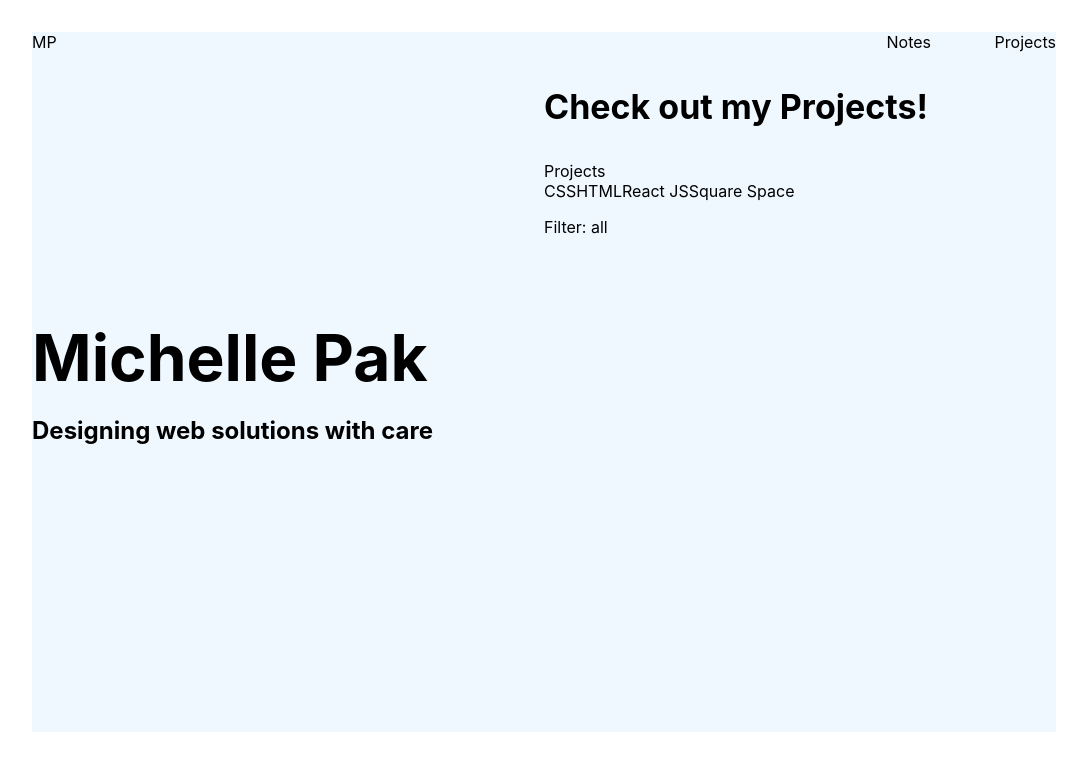
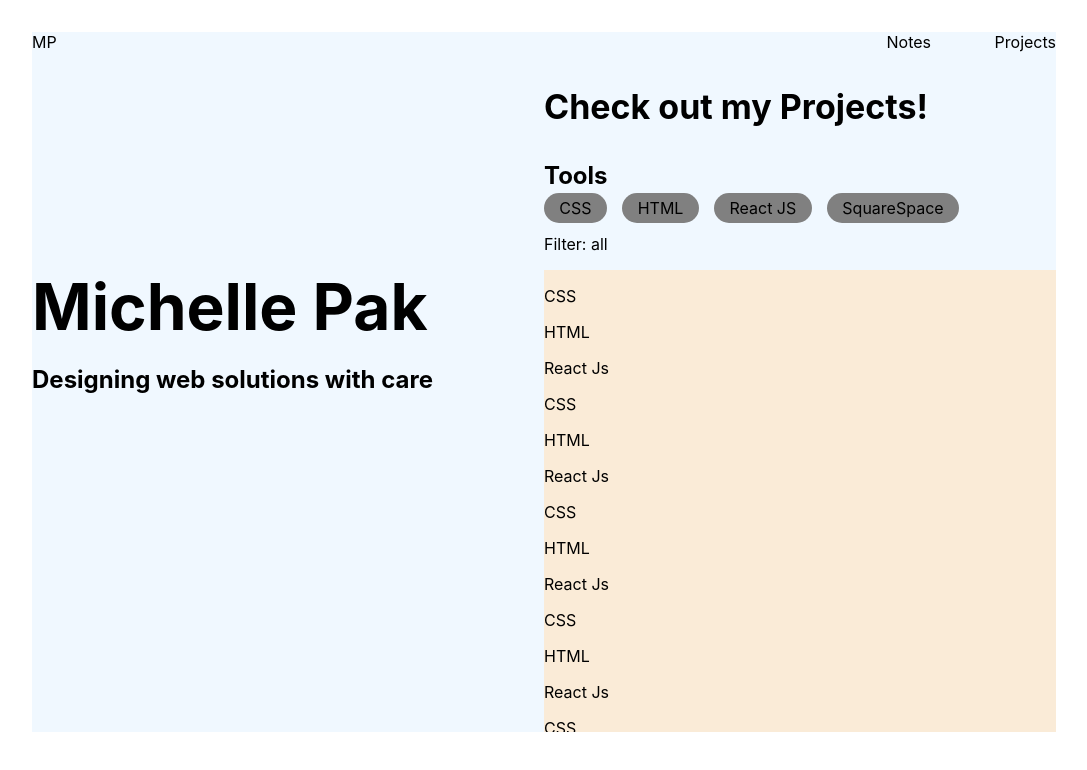
Before and after one commit to MPak9/web_profile, a React (Create React App) app: page / in a window 1280 px wide. Shown: the top 770 px of the page, without its empty margins (96-1183 px from the left). Built offline with nearby package versions, Linux system fonts and the light colour scheme.

Commit message:
Added scrollable feature to Filter list componenent
Need to work on tag click function

```diff
--- a/src/App.css
+++ b/src/App.css
@@ -1,5 +1,10 @@
+:root {
+  --col-background: aliceblue;
+  --col-accent: gray;
+}
+
 .app-container {
-  background-color: aliceblue;
+  background-color: var(--col-background);
   margin-left: 10%;
   margin-right: 10%;
   margin-top: 2.5%;
@@ -23,25 +28,64 @@ h3 {
 
 h4 {
   font-size: 24px;
+  margin-bottom: 8px;
 }
 
 /*
------------------------Double Layout
+----------------------Filter List ---------------------------------------------------------------
+*/
+.tag-filter-bar span {
+  margin-right: 3%;
+  padding: 1% 3% 1% 3%;
+  border-radius: 20px;
+  background-color: var(--col-accent);
+}
+
+.scrollable-container {
+  background-color: antiquewhite;
+}
+
+@media (min-width: 600px) {
+  /* portrait tablets, portrait iPad, e-readers (Nook/Kindle), landscape 800x480 phones (Android) */
+  .scrollable-container {
+    overflow-y: auto;
+    background-color: antiquewhite;
+    padding-bottom: 20%;
+    height: 50vh;
+  }
+}
+
+/*
+-----------------------Double Layout-------------------------------------------------------------
 */
 .double-container {
   display: flex;
-  flex-direction: row;
-  height: 85vh;
+  flex-direction: column;
 }
 .left-double-container {
   flex-basis: 50%;
   display: flex;
   flex-direction: column;
   justify-content: center;
+  padding-bottom: 10%;
+  padding-top: 20%;
 }
 
 .right-double-container {
   flex-basis: 50%;
+}
+
+@media (min-width: 600px) {
+  /* portrait tablets, portrait iPad, e-readers (Nook/Kindle), landscape 800x480 phones (Android) */
+  .double-container {
+    flex-direction: row;
+    height: 85vh;
+    overflow: hidden;
+  }
+  .left-double-container {
+    padding-bottom: 10%;
+    padding-top: 0%;
+  }
 }
 
 /*
--- /dev/null
+++ b/src/Components/Home/FilterList.js
@@ -0,0 +1,45 @@
+import React, { useState } from 'react'
+
+/*
+React Component Filter Tag system for the list of projects and notes on the homepage
+*/
+const FilterList = ({id, listArray}) => {
+
+  const [filter, setFilter] = useState('all');
+
+  const tags = ['CSS', 'HTML', 'React JS', 'SquareSpace' ];
+
+  const handleTag = (tag) => {
+
+
+  }
+
+  return (
+    <div>
+        <h4>{id == 'Notes' ? 'Topics' : id == 'Projects' ? 'Tools' : 'Tools' }</h4>
+        <div className='tag-filter-bar'>
+            {tags.map((tag)=><span onClick={()=>{setFilter(tag)}}>{tag}</span>)}
+        </div>
+
+        <p>Filter: {filter}</p>
+        <div className='scrollable-container'>
+            {listArray.filter((item) => {
+                if(filter == 'all') return true;
+
+                let matches = false;
+                item.tag.forEach((element)=> {
+                    if(element == filter) {
+                        console.log("FILTER: " + filter);
+                        console.log(item.name + " tag: " + element);
+                        return matches = true;
+                    }
+                })
+                return matches;
+
+            }).map((item) => <p>{item.name}</p>)}
+        </div>
+    </div>
+  )
+}
+
+export default FilterList
--- a/src/Components/Home/HomeList.js
+++ b/src/Components/Home/HomeList.js
@@ -1,67 +1,41 @@
 import React, { useState } from 'react'
 import DoubleLayout from './DoubleLayout'
 import { useParams } from 'react-router-dom'
+import FilterList from './FilterList';
 
 //Rendered on the right side of the Double Layout
 //It renders a list of featured projects
 const HomeList = () => {
   let {id} = useParams();
 
-  const [filter, setFilter] = useState('all');
-  const [filteredArray, setFilteredArray] = useState([]);
-
   const projects = [
+    {name:'CSS', tag:['CSS', 'HTML']},
+    {name:'HTML', tag:['HTML', 'CSS']},
+    {name:'React Js', tag:['React JS', 'CSS']},
+    {name:'CSS', tag:['CSS', 'HTML']},
+    {name:'HTML', tag:['HTML', 'CSS']},
+    {name:'React Js', tag:['React JS', 'CSS']},
+    {name:'CSS', tag:['CSS', 'HTML']},
+    {name:'HTML', tag:['HTML', 'CSS']},
+    {name:'React Js', tag:['React JS', 'CSS']},
+    {name:'CSS', tag:['CSS', 'HTML']},
+    {name:'HTML', tag:['HTML', 'CSS']},
+    {name:'React Js', tag:['React JS', 'CSS']},
+    {name:'CSS', tag:['CSS', 'HTML']},
+    {name:'HTML', tag:['HTML', 'CSS']},
+    {name:'React Js', tag:['React JS', 'CSS']},
     {name:'CSS', tag:['CSS', 'HTML']},
     {name:'HTML', tag:['HTML', 'CSS']},
     {name:'React Js', tag:['React JS', 'CSS']},
     {name:'SquareSpace', tag:['SquareSpace']}
   ]
 
-  const handleArrayFilter = (tag, original) => {
-    console.log(filter);
-    if(tag === filter){
-        setFilteredArray( original.filter(tag => {
-            return tag == filter;
-        }));
-
-    }
-    else{
-        setFilteredArray(original);
-    }
-
-}
 
   return (
     <DoubleLayout>
         <h3>{id == 'Notes' ? 'Notes' : id == 'Projects' ? 'Check out my Projects!' : 'Check out my Projects!' }</h3>
-        {id == 'Notes' ? 'Notes' : id == 'Projects' ? 'Projects' : 'Projects' }
-        <div>
-          <span onClick={()=>{setFilter('CSS')}}>CSS</span>
-          <span onClick={()=>{setFilter('HTML')}}>HTML</span>
-          <span onClick={()=>{setFilter('React JS')}}>React JS</span>
-          <span onClick={()=>{setFilter('SquareSpace')}}>Square Space</span>
-        </div>
 
-        <p>Filter: {filter}</p>
-        <div>
-          {projects.filter((proj) =>
-          {
-            let matches = false;
-            proj.tag.forEach((element)=>
-            {
-              if(element == filter) {
-                console.log("FILTER: " + filter);
-                console.log(proj.name + " tag: " + element);
-                 return !matches;
-              }
-
-
-            })
-            return matches;
-
-          }).map((proj) => <p>{proj.name}</p>)}
-
-          </div>
+        <FilterList id={id} listArray={projects} />
     </DoubleLayout>
   )
 }
```
